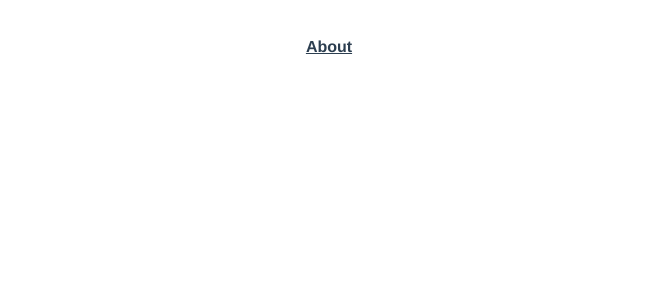
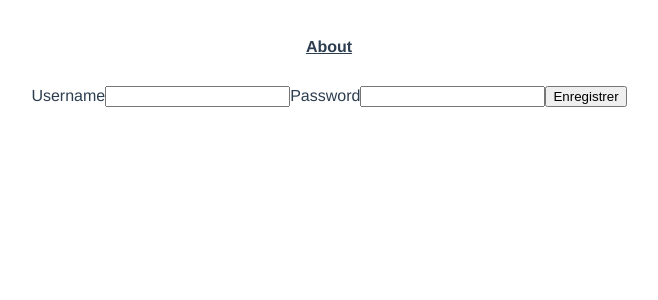
Before and after one commit to AngeFlower/wakanda_ui, a Vue app: page /login in a window 1280 px wide. Shown: the top 300 px of the page, without its empty margins (311-969 px from the left). Built offline with nearby package versions, Linux system fonts and the light colour scheme.

Commit message:
add register

```diff
--- /dev/null
+++ b/src/components/Login.vue
@@ -0,0 +1,42 @@
+<template>
+    <div>
+    <label>Username</label>
+    <input type="text" v-model="username" name="">
+    <label>Password</label>
+    <input type="password" v-model="password" name="">
+    <button @click="enregistrer">Enregistrer</button>
+    </div>
+</template>
+
+<script >
+    import axios from 'axios'
+    export default{
+    data(){
+        return{
+        username :"",
+        password :"",
+        user :[],
+        }
+    },
+    methods:{
+        enregistrer(){
+            let data = new FormData()
+            data.append('username',this.username)
+            data.append('password',this.password)
+            axios.post('http://127.0.0.1:8000/api/login/',data,{'contentType':"multipat/form-data"})
+                .then ((response)=>{
+                    this.user = response.data
+                    console.log(this.user)
+                })
+                .catch((error)=>{
+                    console.log(error)
+                })
+            }
+        },
+    };
+
+</script>
+
+<style scoped>
+
+</style>
--- a/src/router/index.js
+++ b/src/router/index.js
@@ -2,6 +2,7 @@ import Vue from 'vue'
 import VueRouter from 'vue-router'
 import Home from '../views/Home.vue'
 import Register from '../components/Register.vue'
+import Login from '../components/Login.vue'
 
 Vue.use(VueRouter)
 
@@ -16,7 +17,13 @@ const routes = [
     path: '/register',
     name: 'Register',
     component: Register
-  }
+  },
+
+  {
+    path: '/login',
+    name: 'Login',
+    component: Login
+  },
 
 ]
 
```
Also changed, not shown: src/components/Register.vue (indentation only).
